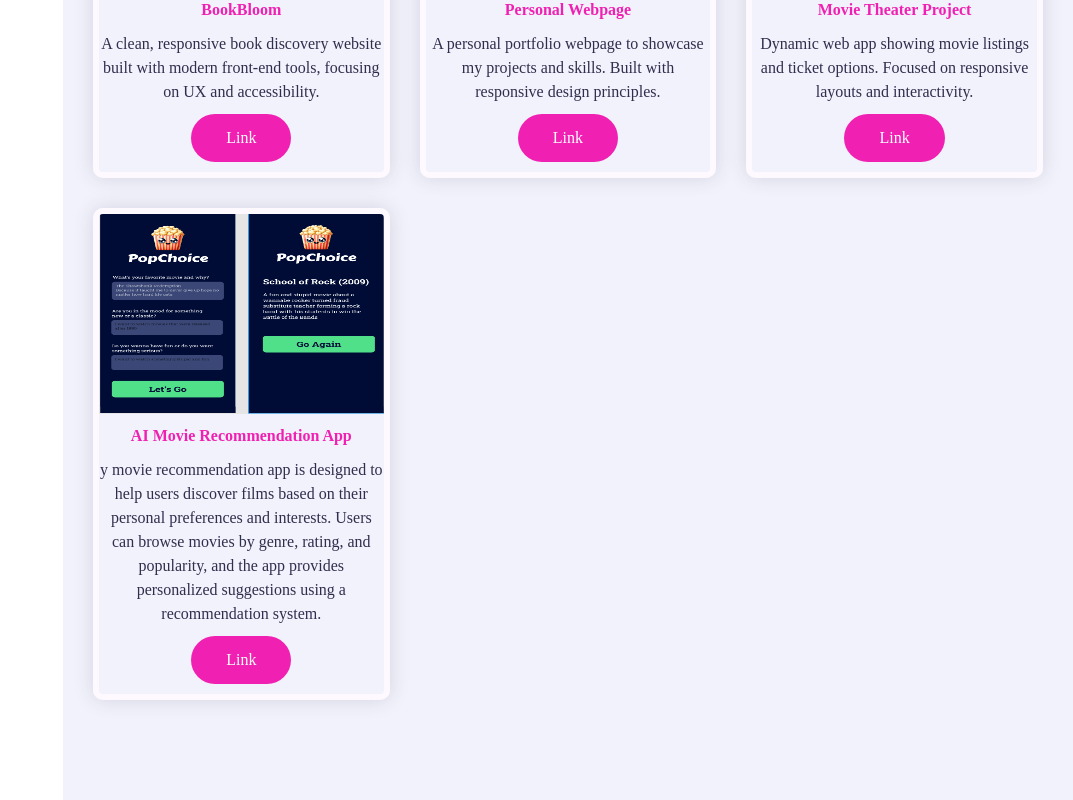
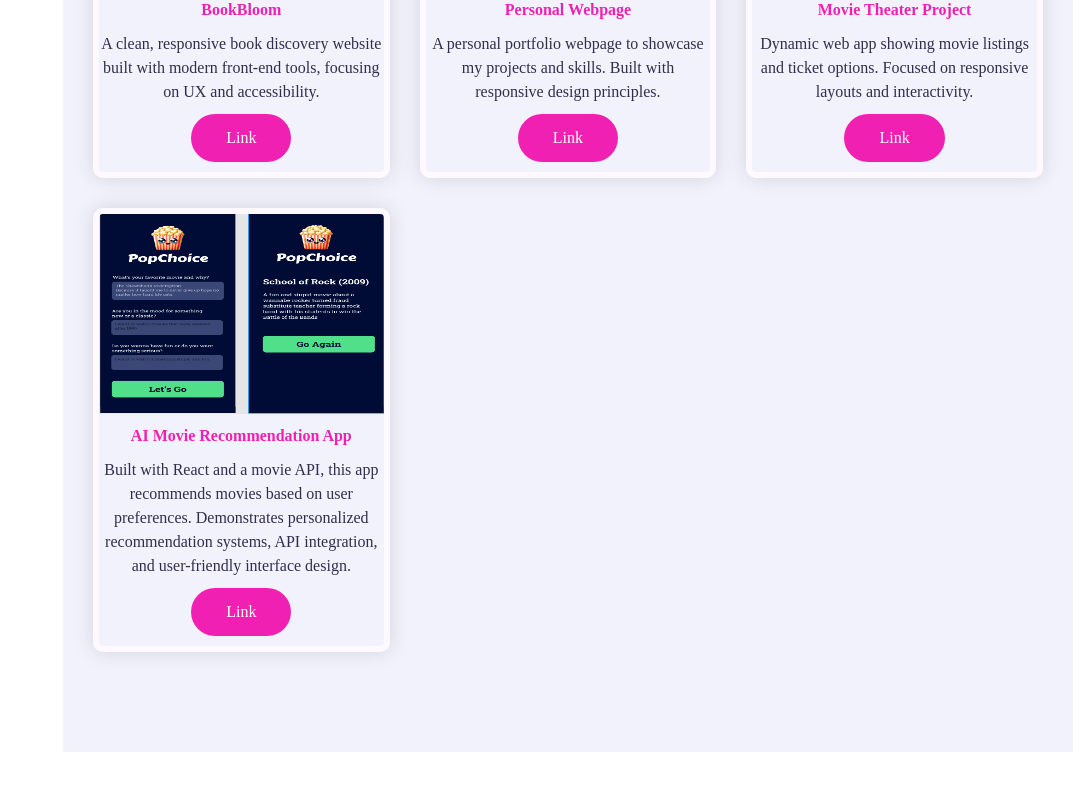
Before and after one commit to marziaafzali/portfolio-part2, a React (Vite) app: page /projects in a window 1280 px wide. Shown: the part 985-1785 px from the top of the page, without its empty margins (207-1280 px from the left). After the commit the page ends 1737 px from the top, so only its background shows below. Built offline with nearby package versions, Linux system fonts and the light colour scheme.

Commit message:
Update latest codes and images

```diff
--- a/src/component/Project.jsx
+++ b/src/component/Project.jsx
@@ -71,7 +71,7 @@ function Project() {
       img: project8,
       link: "https://movie-recommandationapp.vercel.app/",
       desc:
-        "y movie recommendation app is designed to help users discover films based on their personal preferences and interests. Users can browse movies by genre, rating, and popularity, and the app provides personalized suggestions using a recommendation system.",
+        "Built with React and a movie API, this app recommends movies based on user preferences. Demonstrates personalized recommendation systems, API integration, and user-friendly interface design.",
       tech: ["React", "API"],
     },
   ];
```
